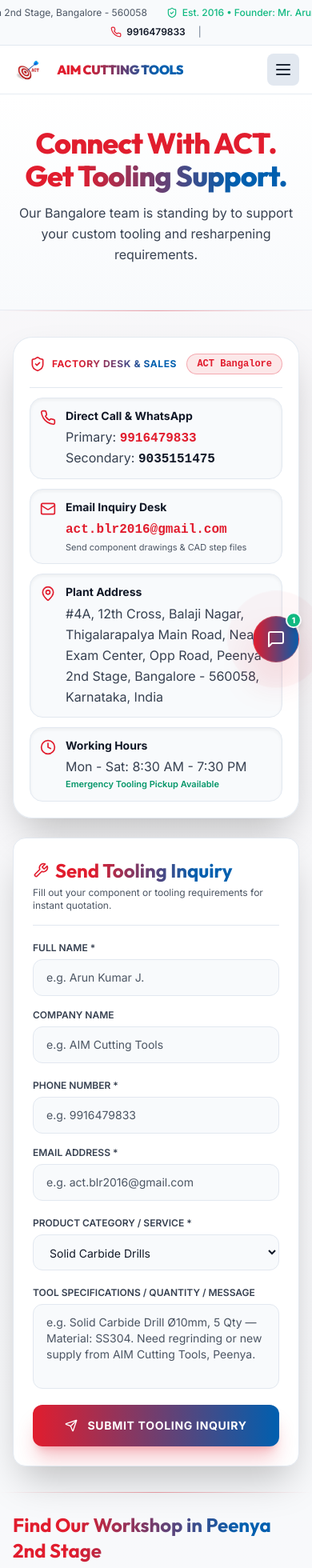
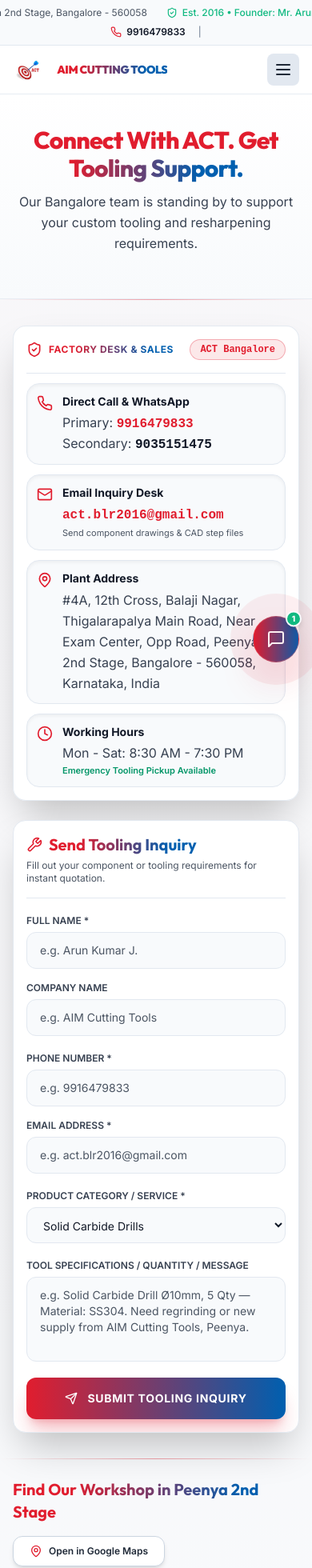
Before and after one commit to swaran526/aim-cutting-tools-website-, a React (Vite) app: page /contact in a window 390 px wide. Shown: the top 1960 px of the page at 80% size. Built offline with nearby package versions, Linux system fonts and the light colour scheme.

Commit message:
Mobile responsiveness: Optimize layouts, container paddings, font scaling and badge truncation across phone viewports

```diff
--- a/src/components/ContactForm.jsx
+++ b/src/components/ContactForm.jsx
@@ -21,7 +21,7 @@
   };
 
   return (
-    <div className="bg-slate-900 border border-slate-800 rounded-2xl p-6 sm:p-8 shadow-2xl relative overflow-hidden h-full flex flex-col">
+    <div className="bg-slate-900 border border-slate-800 rounded-2xl p-4 sm:p-8 shadow-2xl relative overflow-hidden h-full flex flex-col">
 
       {submitted ? (
         <div className="py-12 text-center space-y-6 animate-fadeIn">
@@ -50,7 +50,7 @@
         <form onSubmit={handleSubmit} className="space-y-5 text-left flex flex-col flex-1">
 
           <div className="space-y-1 border-b border-slate-800 pb-4">
-            <h3 className="text-2xl font-bold font-display text-white flex items-center gap-2">
+            <h3 className="text-xl sm:text-2xl font-bold font-display text-white flex items-center gap-2">
               <Wrench className="w-5 h-5 text-act-red" />
               <span>Send Tooling Inquiry</span>
             </h3>
--- a/src/components/FinalCtaBand.jsx
+++ b/src/components/FinalCtaBand.jsx
@@ -9,9 +9,9 @@
       <div className="max-w-7xl mx-auto relative z-10 text-center space-y-6">
 
         {/* Trust Badge matching Hero */}
-        <div className="inline-flex items-center space-x-2.5 px-4 py-1.5 bg-slate-900/90 border border-slate-700/80 rounded-full text-xs font-semibold uppercase tracking-wider text-slate-200 shadow-lg backdrop-blur-md">
-          <span className="w-2.5 h-2.5 rounded-full bg-act-red animate-pulse"></span>
-          <span className="text-slate-300">PEENYA BANGALORE CUTTING TOOLS MANUFACTURER</span>
+        <div className="inline-flex items-center space-x-2.5 px-3.5 sm:px-4 py-1.5 bg-slate-900/90 border border-slate-700/80 rounded-full text-[10px] sm:text-xs font-semibold uppercase tracking-wider text-slate-200 shadow-lg backdrop-blur-md max-w-full overflow-hidden text-ellipsis whitespace-nowrap">
+          <span className="w-2.5 h-2.5 rounded-full bg-act-red animate-pulse shrink-0"></span>
+          <span className="text-slate-300 truncate">PEENYA BANGALORE CUTTING TOOLS MANUFACTURER</span>
         </div>
 
         <h2 className="text-3xl sm:text-4xl lg:text-5xl font-extrabold font-display leading-[1.15] tracking-tight max-w-4xl mx-auto text-white">
--- a/src/components/Header.jsx
+++ b/src/components/Header.jsx
@@ -102,7 +102,7 @@
                 e.target.src = "/assets/images/logo.png";
               }}
             />
-            <span className="text-base sm:text-2xl font-black font-display tracking-tight leading-none whitespace-nowrap logo-text-gradient">
+            <span className="text-sm sm:text-xl md:text-2xl font-black font-display tracking-tight leading-none whitespace-nowrap logo-text-gradient">
               AIM CUTTING TOOLS
             </span>
           </Link>
--- a/src/components/Hero.jsx
+++ b/src/components/Hero.jsx
@@ -28,9 +28,9 @@
           <div className="lg:col-span-6 space-y-6 text-left flex flex-col justify-between">
 
             {/* Trust Badge */}
-            <div className="inline-flex items-center space-x-2 px-3.5 sm:px-4 py-1.5 bg-slate-900/90 border border-slate-700/80 rounded-full text-[11px] sm:text-xs font-semibold uppercase tracking-wider text-slate-200 shadow-lg backdrop-blur-md self-start whitespace-nowrap">
+            <div className="inline-flex items-center space-x-2 px-3.5 sm:px-4 py-1.5 bg-slate-900/90 border border-slate-700/80 rounded-full text-[10px] sm:text-xs font-semibold uppercase tracking-wider text-slate-200 shadow-lg backdrop-blur-md self-start max-w-full overflow-hidden text-ellipsis whitespace-nowrap">
               <span className="w-2.5 h-2.5 rounded-full bg-act-red animate-pulse shrink-0"></span>
-              <span className="text-slate-300">EST. 2016 • PEENYA 2ND STAGE, BANGALORE</span>
+              <span className="text-slate-300 truncate">EST. 2016 • PEENYA 2ND STAGE, BANGALORE</span>
             </div>
 
             {/* Headline */}
@@ -118,7 +118,7 @@
           </div>
 
           {/* Hero Right Interactive Showcase Card */}
-          <div className="lg:col-span-6 relative w-full h-[580px] sm:h-[620px] lg:h-full flex flex-col group/card">
+          <div className="lg:col-span-6 relative w-full h-[400px] sm:h-[540px] lg:h-full flex flex-col group/card">
 
             {/* Soft Outer Glow */}
             <div className="absolute -inset-1 bg-gradient-to-r from-act-red/10 to-blue-500/10 rounded-[28px] blur-xl opacity-60 transition duration-1000"></div>
--- a/src/pages/Contact.jsx
+++ b/src/pages/Contact.jsx
@@ -16,7 +16,7 @@
         <div className="max-w-7xl mx-auto px-4 sm:px-6 lg:px-8 relative z-10 space-y-3">
 
 
-          <h1 className="text-4xl sm:text-5xl lg:text-6xl font-extrabold font-display leading-[1.15] tracking-tight text-white">
+          <h1 className="text-3xl sm:text-5xl lg:text-6xl font-extrabold font-display leading-[1.15] tracking-tight text-white">
             Connect With ACT. <br className="hidden sm:inline" />
             <span className="text-transparent bg-clip-text bg-gradient-to-r from-act-red via-red-500 to-amber-500">
               Get Tooling Support.
@@ -39,7 +39,7 @@
           {/* Left Column: Direct Plant Contact Cards matching Hero showcase cards */}
           <div className="lg:col-span-5 text-left flex flex-col">
 
-            <div className="bg-slate-900/95 border border-slate-800/90 rounded-3xl p-5 shadow-2xl backdrop-blur-xl group hover:border-act-red/50 transition-all duration-300 flex flex-col flex-1">
+            <div className="bg-slate-900/95 border border-slate-800/90 rounded-2xl sm:rounded-3xl p-4 sm:p-5 shadow-2xl backdrop-blur-xl group hover:border-act-red/50 transition-all duration-300 flex flex-col flex-1">
 
               <div className="flex items-center justify-between border-b border-slate-800 pb-4">
                 <div className="flex items-center space-x-2">
@@ -113,7 +113,7 @@
       <section className="py-6 sm:py-8 max-w-7xl mx-auto px-4 sm:px-6 lg:px-8 relative z-10 text-left space-y-4">
         <div className="flex flex-col sm:flex-row items-start sm:items-center justify-between gap-4 border-b border-slate-800 pb-4">
           <div>
-            <h3 className="text-2xl font-bold font-display text-white">Find Our Workshop in Peenya 2nd Stage</h3>
+            <h3 className="text-xl sm:text-2xl font-bold font-display text-white">Find Our Workshop in Peenya 2nd Stage</h3>
           </div>
           <a
             href={companyData.contact.googleMapsUrl}
@@ -129,7 +129,7 @@
         <div className="grid grid-cols-1 lg:grid-cols-2 gap-8 items-stretch">
 
           {/* Left Column: Map Embed */}
-          <div className="industrial-card lg:h-[460px] h-96 rounded-3xl overflow-hidden border border-slate-800 shadow-2xl bg-slate-900 relative">
+          <div className="industrial-card lg:h-[460px] h-64 sm:h-96 rounded-2xl sm:rounded-3xl overflow-hidden border border-slate-800 shadow-2xl bg-slate-900 relative">
             <iframe
               title="AIM CUTTING TOOLS Peenya Location Map"
               src="https://www.google.com/maps/embed?pb=!1m18!1m12!1m3!1d3887.039247654321!2d77.5134!3d13.0321!2m3!1f0!2f0!3f0!3m2!1i1024!2i768!4f13.1!3m3!1m2!1s0x0%3A0x0!2zMTPCsDAxJzU1LjYiTiA3N8KwMzA0OC4yIkU!5e0!3m2!1sen!2sin!4v1650000000000!5m2!1sen!2sin"
@@ -142,8 +142,8 @@
             ></iframe>
           </div>
 
-          {/* Right Column: Dispatch Details Card — exact same classes as left contact card */}
-          <div className="industrial-card lg:h-[460px] bg-slate-900/95 border border-slate-800/90 rounded-3xl p-8 shadow-2xl backdrop-blur-xl flex flex-col justify-between">
+          {/* Right Column: Dispatch Details Card */}
+          <div className="industrial-card lg:h-[460px] bg-slate-900/95 border border-slate-800/90 rounded-2xl sm:rounded-3xl p-5 sm:p-8 shadow-2xl backdrop-blur-xl flex flex-col justify-between">
 
             {/* Header — exact match to left card header */}
             <div className="flex items-center justify-between border-b border-slate-800 pb-4 mb-2">
```
